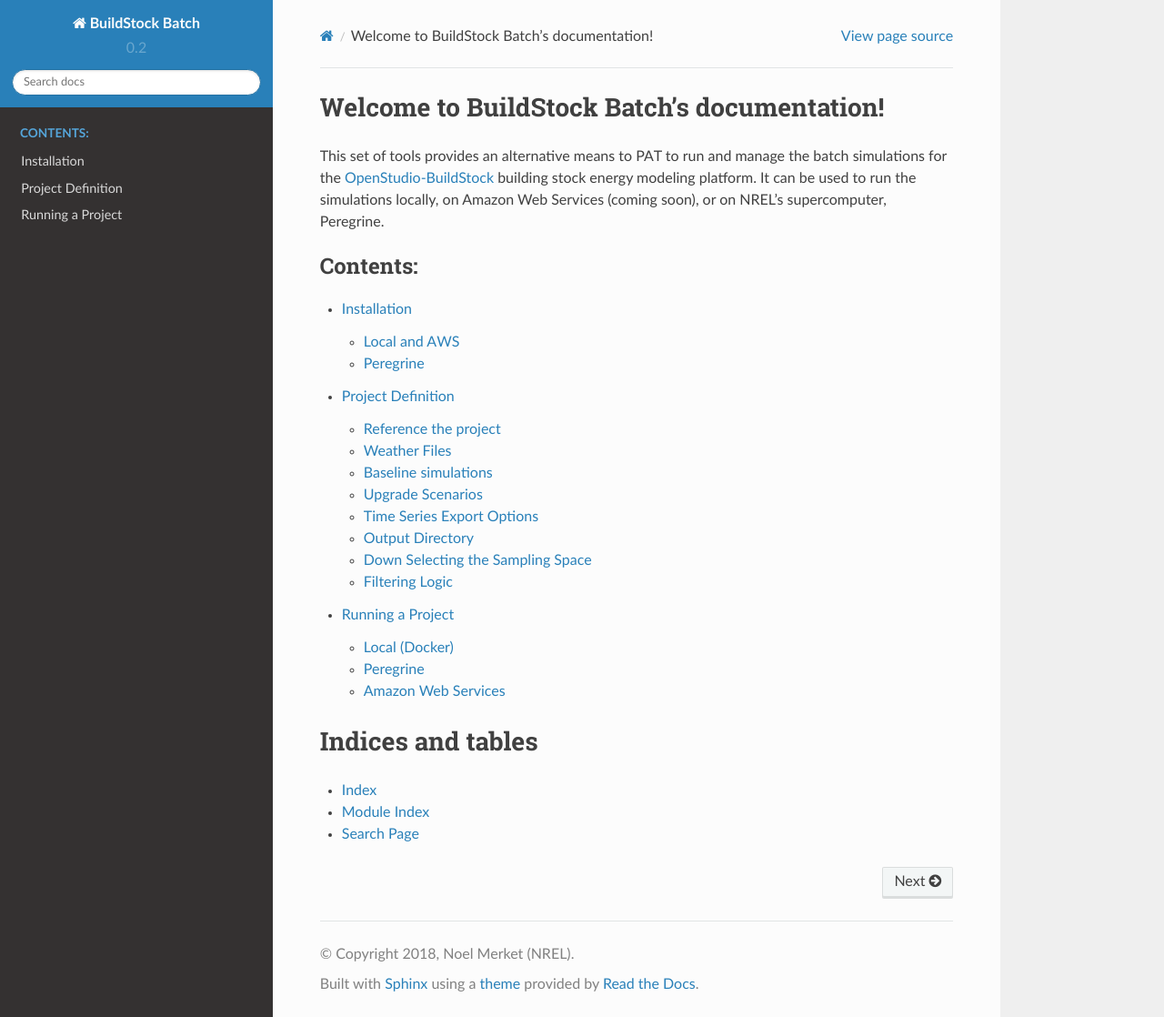
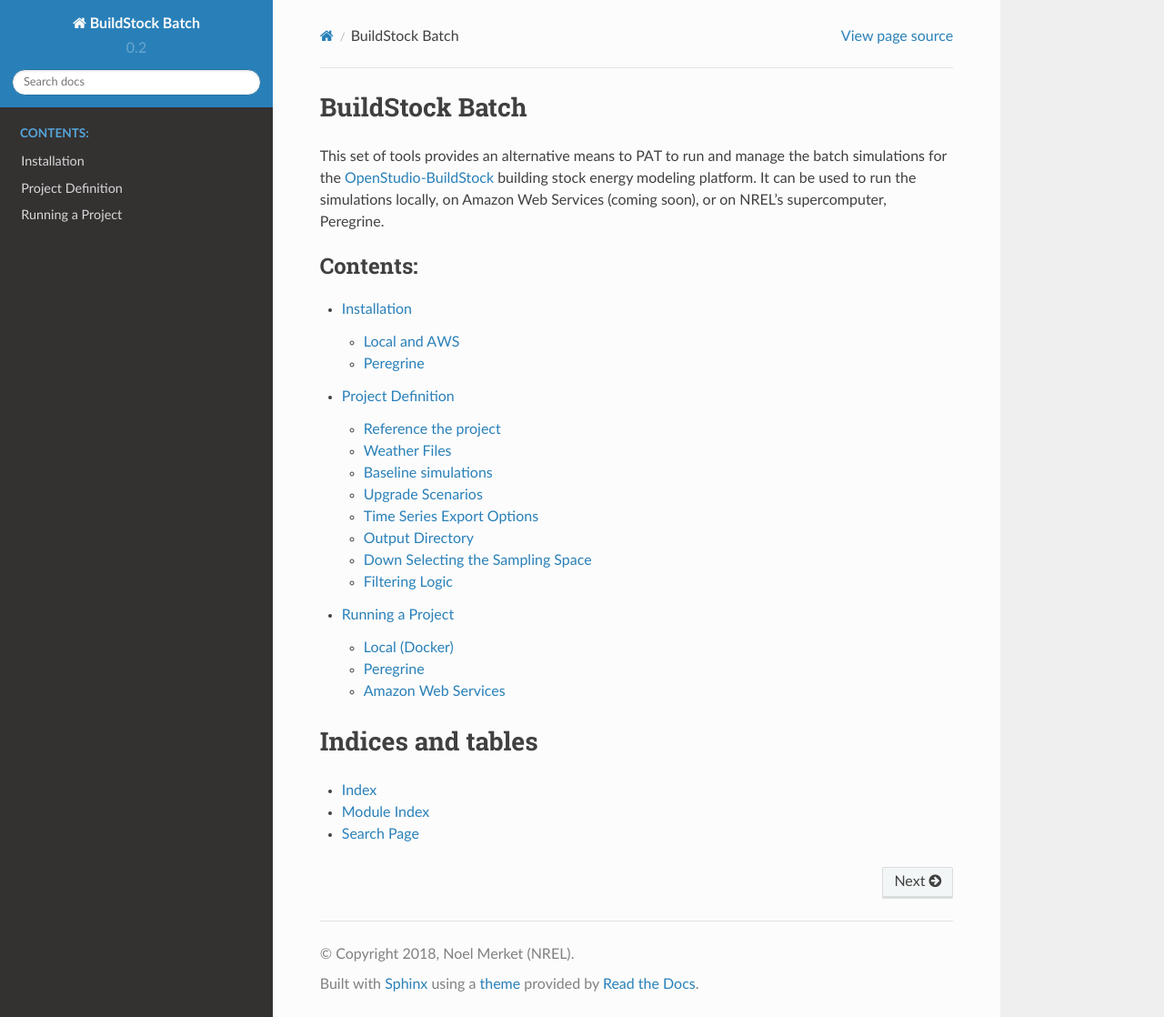
Before and after one commit to NREL/buildstockbatch, a Sphinx documentation site: the page built from docs/index.rst, in a window 1280 px wide and 1118 px high. Shown: the whole window at 91% size. Built offline with Sphinx 7.4.7 and the Read the Docs theme 2.0.0, drawn with Linux system fonts in a browser that asks for light colours.

Commit message:
changing the heading in the docs

```diff
--- a/docs/index.rst
+++ b/docs/index.rst
@@ -3,8 +3,8 @@
    You can adapt this file completely to your liking, but it should at least
    contain the root `toctree` directive.
 
-Welcome to BuildStock Batch's documentation!
-============================================
+BuildStock Batch
+================
 
 This set of tools provides an alternative means to PAT to run and manage the batch
 simulations for the
```
